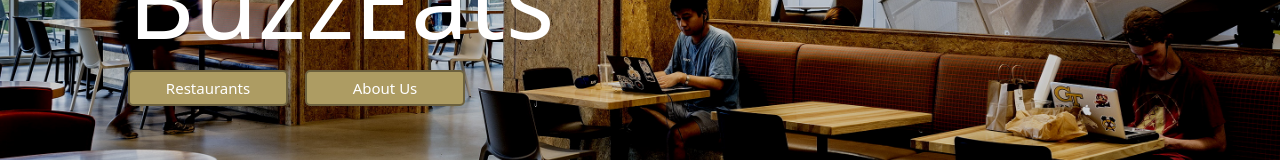
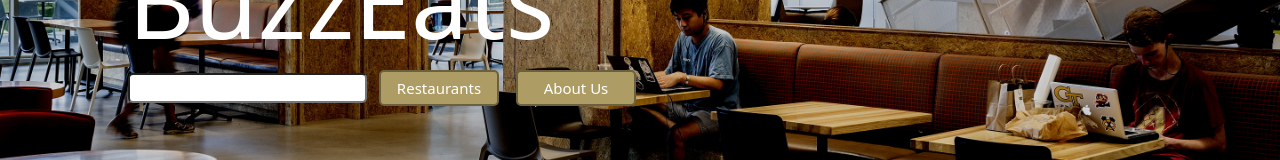
Before and after one commit to SushGuha/BuzzEats, a React (Create React App) app in the folder buzzeats/: page / in a window 1280 px wide. Shown: the part 141-301 px from the top of the page. Built offline with nearby package versions, Linux system fonts and the light colour scheme.

Commit message:
Added links to the buttons

```diff
--- a/buzzeats/src/App.css
+++ b/buzzeats/src/App.css
@@ -20,7 +20,7 @@
 
 .homepageButton{
     width: 18vw;
-    max-width: 160px;
+    max-width: 120px;
     font-size: 15px;
     padding: 5px;
     border-radius: 5px;
@@ -55,3 +55,8 @@
     top: 10%;
     left: 10%;
 }
+
+.searchBar{
+    border-radius: 5px;
+    margin-right: 12px;
+}
--- a/buzzeats/src/App.js
+++ b/buzzeats/src/App.js
@@ -3,11 +3,16 @@
 import Row from "react-bootstrap/Row";
 import Col from "react-bootstrap/Col";
 import NavBar from "./NavBar";
+import { Form } from "react-router-dom";
 import Restaurant from "./Restaurant";
 import restaurants from "./restaurants.json";
-import dining from "./dining.jpg"
+import dining from "./dining.jpg";
+import { useNavigate } from "react-router-dom";
+import { useRef } from "react";
 
 function App() {
+  const myRef = useRef(null)
+  const navigate = useNavigate();
   return (
     <div>
       {/* <NavBar /> */}
@@ -16,13 +21,14 @@
       <img src={dining} alt="GT Dining" className="diningImage"></img>
       <div class="titleAndButtonContainer">
       <h1 className="mainTitle">BuzzEats</h1>
-      <div class="buttonContainer">
-      <button class="homepageButton">Restaurants</button>
-      <button class="homepageButton">About Us</button>
+      <div className="buttonContainer">
+      <input className="searchBar"></input>
+      <button className="homepageButton" onClick={() => myRef.current.scrollIntoView()}>Restaurants</button>
+      <button className="homepageButton" onClick={() => navigate("/aboutus")}>About Us</button>
       </div>
       </div>
 
-      <h2 style={{textAlign:"center", marginTop:"30px"}}>Restaurants</h2>
+      <h2 style={{textAlign:"center", marginTop:"30px"}} ref={myRef}>Restaurants</h2>
       <div className="restaurantContainer">
       {restaurants.map((restaurant, i) => (
         <Restaurant key={i} data={restaurant}></Restaurant>
```
